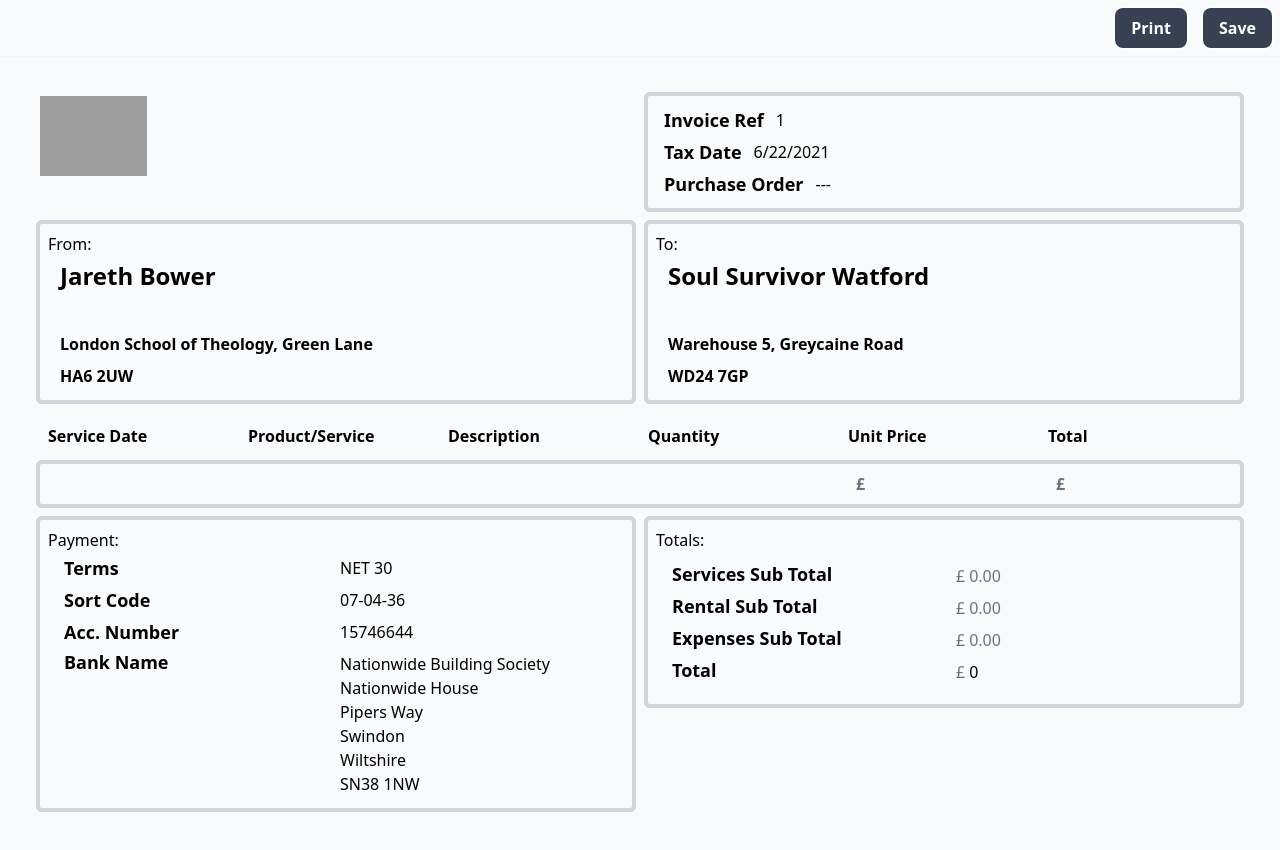
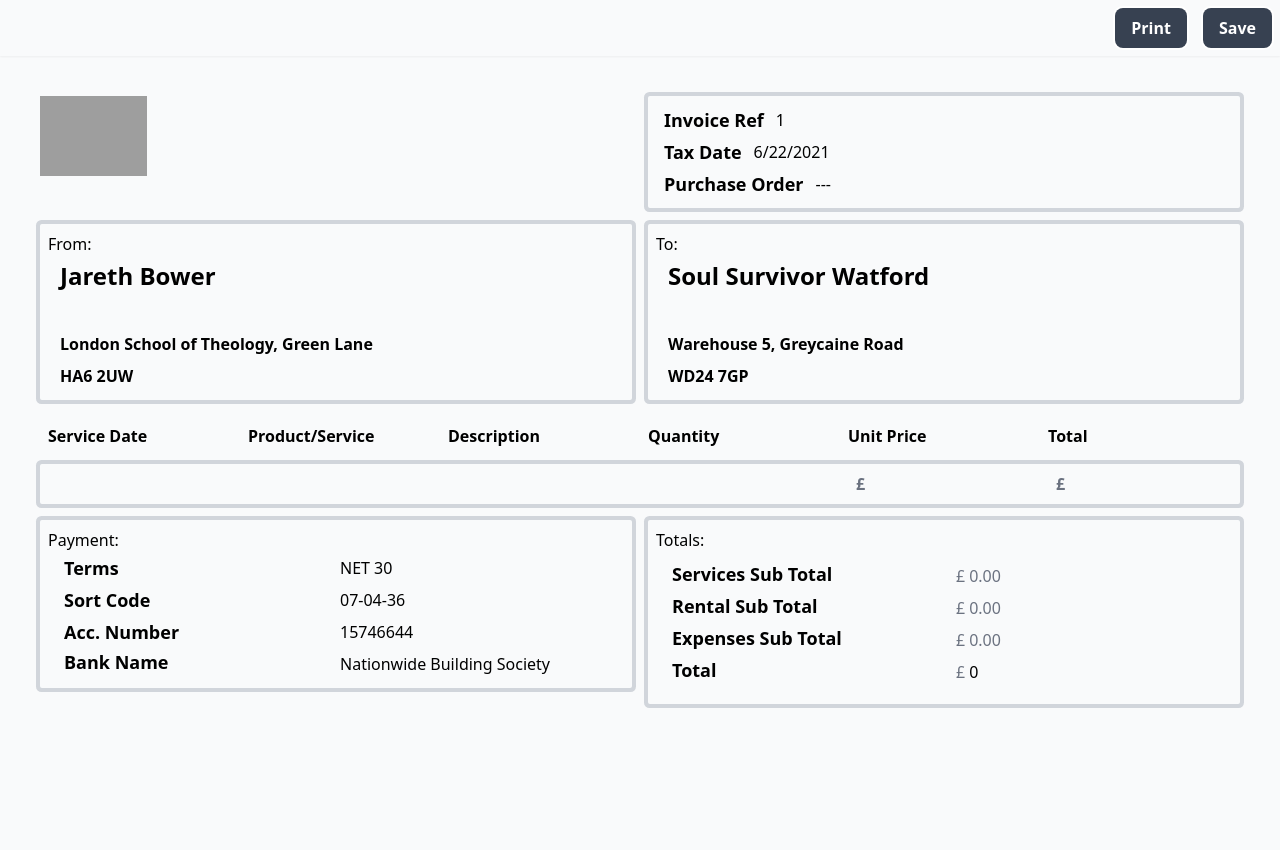
Before and after one commit to JustJarethB/invoice, a React (Create React App) app: page / in a window 1280 px wide. Shown: the top 850 px of the page. Built offline with nearby package versions, Linux system fonts and the light colour scheme; grey boxes are pictures that could not be loaded.

Commit message:
rename bankDetails -> bankName

```diff
--- a/src/components/Invoice.js
+++ b/src/components/Invoice.js
@@ -40,12 +40,7 @@
                 terms: 'NET 30',
                 method: {
                     type: 'BACS',
-                    bankDetails: `Nationwide Building Society
-Nationwide House
-Pipers Way
-Swindon
-Wiltshire
-SN38 1NW`,
+                    bankName: `Nationwide Building Society`,
                     sortCode: '07-04-36',
                     number: '15746644',
                 }
@@ -119,7 +114,7 @@
                                 </div>
                                 <div className="flex px-2 w-full justify-between">
                                     <p className="font-bold text-lg px-2">Bank Name</p>
-                                    <TextInput className="w-1/2" value={payment.method.bankDetails} onChange={v => this.setState(() => ({ payment: { ...payment, method: { ...payment.method, bankDetails: v } } }))} />
+                                    <TextInput className="w-1/2" value={payment.method.bankName} onChange={v => this.setState(() => ({ payment: { ...payment, method: { ...payment.method, bankName: v } } }))} />
                                 </div>
                             </div>
                         </div>
```
